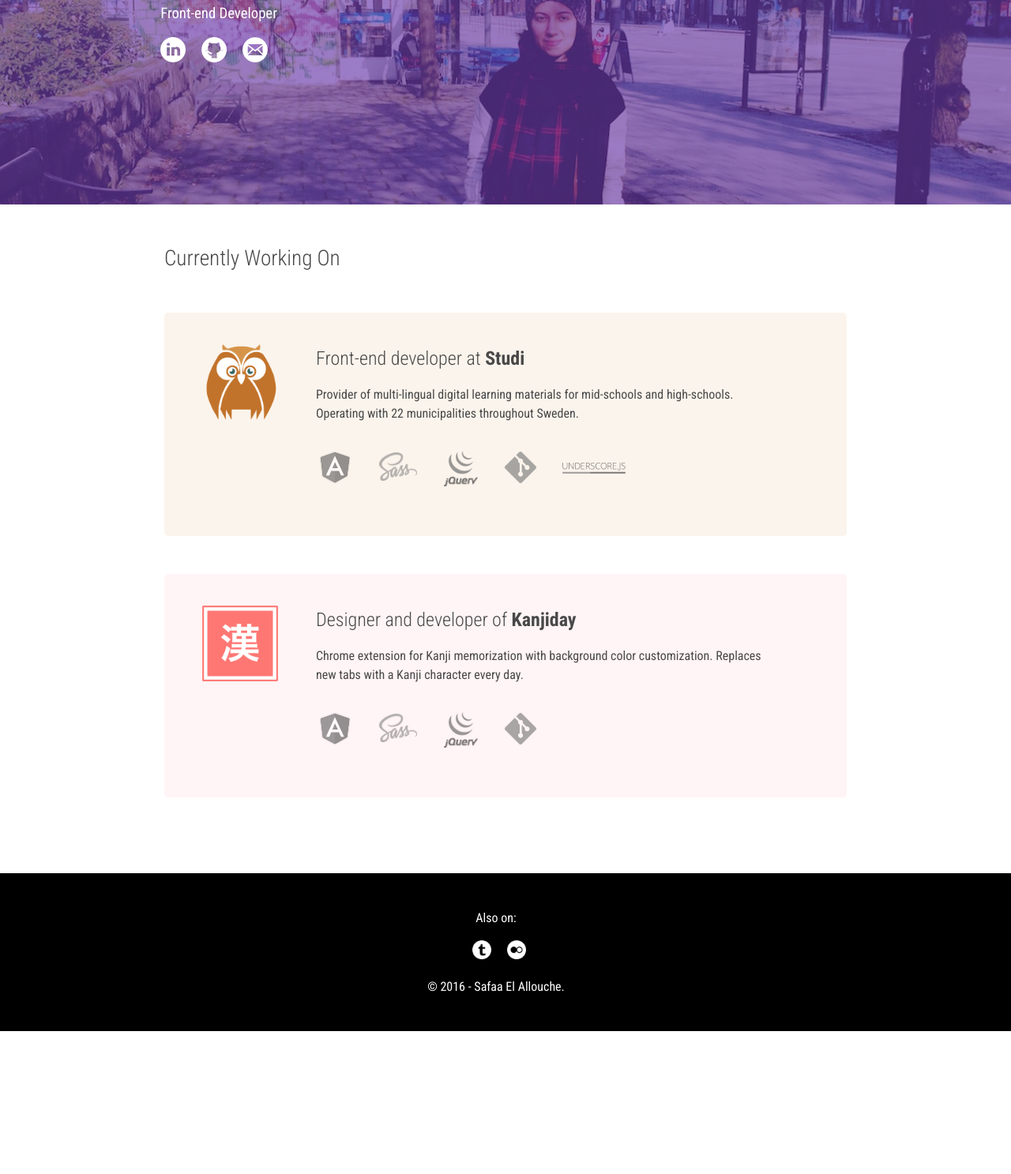
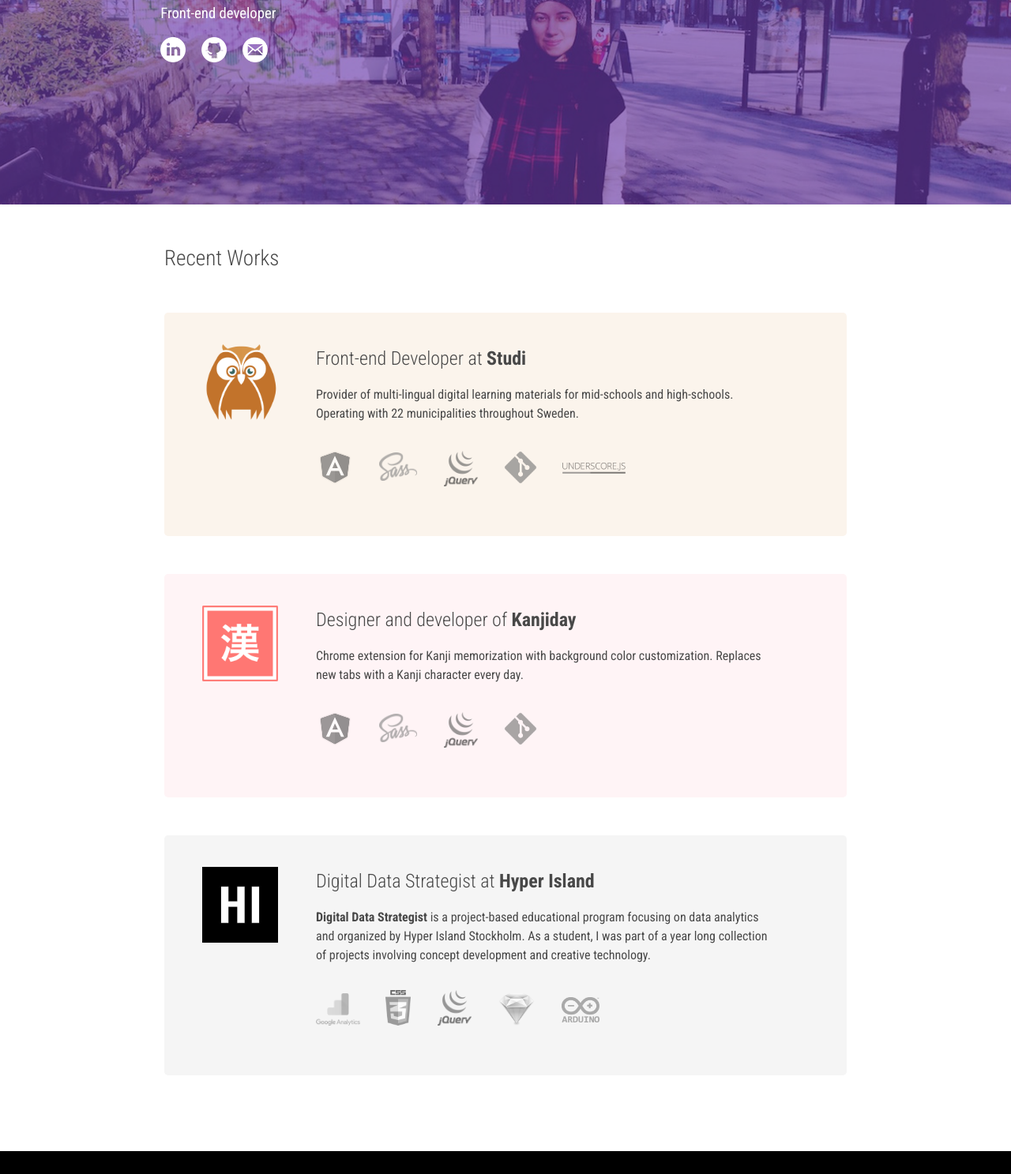
Before and after one commit to safanobu/Portfolio, a plain HTML site: page index.html in a window 1280 px wide. Shown: the part 173-1660 px from the top of the page at 79% size. Before the commit the page ends 1479 px from the top, so only its background shows below. Drawn offline with Linux system fonts and the light colour scheme.

Commit message:
added hyper island projects

```diff
--- a/index.html
+++ b/index.html
@@ -12,7 +12,7 @@
 	<div class="cover">
 		<div class="description view-width">
 			<h2>Safaa El Allouche</h2>
-			<h3>Front-end Developer<span></span></h3>
+			<h3>Front-end developer<span></span></h3>
 			<div class="social">
 				<a href="https://se.linkedin.com/in/safaaelallouche" target="_blank"><img class="linkedin" src="img/linkedin.png"></a>
 				<a href="https://github.com/safanobu" target="_blank"><img class="github" src="img/github.png"></a>
@@ -22,11 +22,11 @@
 		</div>
 	</div>
 	<div class="card-container view-width">
-		<h2>Currently Working On</h2>
+		<h2>Recent Works</h2>
 		<div class="card studi">
 			<a href="https://www.studi.se" target="_blank"><img src="img/studi.png"></a>
 			<div class="card-description">
-				<h3>Front-end developer at <a href="https://www.studi.se" target="_blank">Studi</a></h3>
+				<h3>Front-end Developer at <a href="https://www.studi.se" target="_blank">Studi</a></h3>
 				<p>Provider of multi-lingual digital learning materials for mid-schools and high-schools. Operating with 22 municipalities throughout Sweden.</p>
 				<div class="stack">
 					<a href="https://angularjs.org/" target="_blank"><img class="angular" src="img/angular.svg"></a>
@@ -52,7 +52,21 @@
 				</div>
 			</div>
 			<div class="clear-both"></div>
-
+		</div>
+		<div class="card hyperisland">
+			<a href="https://www.hyperisland.com/community/people/el-allouche-safaa" target="_blank"><img src="img/hyperisland.jpeg"></a>
+			<div class="card-description">
+				<h3>Digital Data Strategist at <a href="https://www.hyperisland.com/community/people/el-allouche-safaa" target="_blank">Hyper Island</a></h3>
+				<p><a href="https://www.hyperisland.com/programs-and-courses/digital-data-strategist" target="_blank">Digital Data Strategist </a> is a project-based educational program focusing on data analytics and organized by Hyper Island Stockholm. As a student, I was part of a year long collection of projects involving concept development and creative technology.</p>
+				<div class="stack">
+					<a href="https://www.google.se/analytics/" target="_blank"><img class="analytics" src="img/analytics.png"></a>
+					<a href="https://www.w3.org/" target="_blank"><img class="css" src="img/css3.png"></a>
+					<a href="https://jquery.com/" target="_blank"><img class="jquery" src="img/jquery.gif"></a>
+					<a href="https://www.sketchapp.com/" target="_blank"><img class="sketch" src="img/sketch.png"></a>
+					<a href="https://www.arduino.cc/" target="_blank"><img class="arduino" src="img/arduino.png"></a>
+				</div>
+			</div>
+			<div class="clear-both"></div>
 		</div>
 	</div>
 	<footer>
--- a/style.css
+++ b/style.css
@@ -114,12 +114,20 @@ h3 span {
 	background: #FFF4F6;
 }
 
+.hyperisland {
+	background: #f5f5f5;
+}
+
 .studi h3 a:hover {
 	color: #c2732b;
 }
 
 .kanjiday h3 a:hover {
 	color: #de5d59;
+}
+
+.hyperisland h3 a:hover {
+	color: #000;
 }
 
 .stack {
@@ -158,6 +166,23 @@ h3 span {
 .stack a .git {
 	width: 2.6rem;
     margin-bottom: 0.2rem;
+}
+
+.stack a .analytics {
+	width: 3.5rem;
+}
+
+.stack a .css {
+	width: 2rem;
+}
+
+.stack a .sketch {
+	width: 3rem;
+}
+
+.stack a .arduino {
+	width: 3rem;
+	margin-bottom: 0.2rem;
 }
 
 .stack a img:hover {
```
Also changed, not shown: img/analytics.png (added), img/arduino.png (added), img/css3.png (added), img/hyperisland.jpeg (added), img/sketch.png (added).
